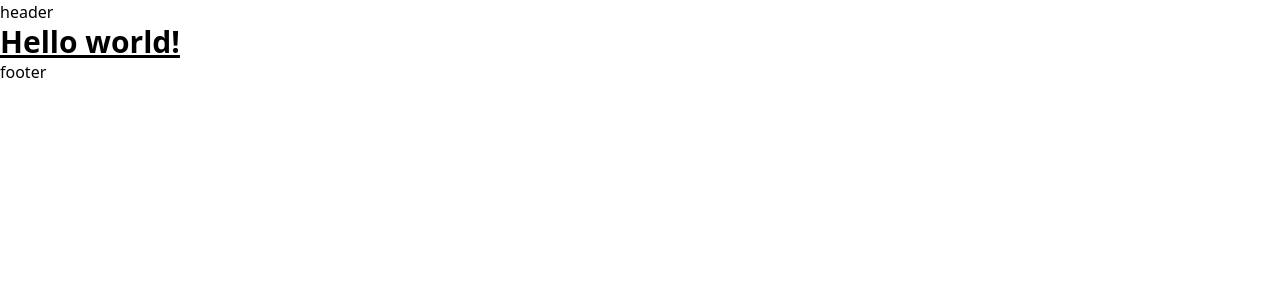
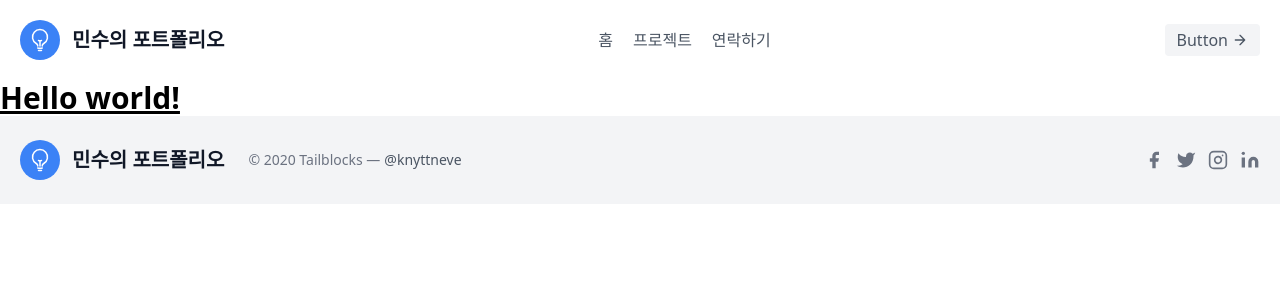
Before and after one commit to minsoo0112/next-portfolio, a Next.js app: page / in a window 1280 px wide. Shown: the top 300 px of the page. Built offline with nearby package versions, Linux system fonts and the light colour scheme.

Commit message:
feat: 헤더, 푸터 테일윈드 적용

```diff
--- a/pages/components/footer.js
+++ b/pages/components/footer.js
@@ -1,7 +1,93 @@
 export default function Footer() {
   return (
-    <>
-      <h1>footer</h1>
-    </>
+    <div className="bg-gray-100">
+      <div className="container px-5 py-6 mx-auto flex items-center sm:flex-row flex-col">
+        <a className="flex title-font font-medium items-center md:justify-start justify-center text-gray-900">
+          <svg
+            xmlns="http://www.w3.org/2000/svg"
+            fill="none"
+            viewBox="0 0 24 24"
+            stroke-width="1.5"
+            stroke="currentColor"
+            className="w-10 h-10 text-white p-2 bg-blue-500 rounded-full"
+          >
+            <path
+              stroke-linecap="round"
+              stroke-linejoin="round"
+              d="M12 18v-5.25m0 0a6.01 6.01 0 001.5-.189m-1.5.189a6.01 6.01 0 01-1.5-.189m3.75 7.478a12.06 12.06 0 01-4.5 0m3.75 2.383a14.406 14.406 0 01-3 0M14.25 18v-.192c0-.983.658-1.823 1.508-2.316a7.5 7.5 0 10-7.517 0c.85.493 1.509 1.333 1.509 2.316V18"
+            />
+          </svg>
+          <span className="ml-3 text-xl font-bold">민수의 포트폴리오</span>
+        </a>
+        <p className="text-sm text-gray-500 sm:ml-6 sm:mt-0 mt-4">
+          © 2020 Tailblocks —
+          <a
+            href="https://twitter.com/knyttneve"
+            rel="noopener noreferrer"
+            className="text-gray-600 ml-1"
+            target="_blank"
+          >
+            @knyttneve
+          </a>
+        </p>
+        <span className="inline-flex sm:ml-auto sm:mt-0 mt-4 justify-center sm:justify-start">
+          <a className="text-gray-500">
+            <svg
+              fill="currentColor"
+              stroke-linecap="round"
+              stroke-linejoin="round"
+              stroke-width="2"
+              className="w-5 h-5"
+              viewBox="0 0 24 24"
+            >
+              <path d="M18 2h-3a5 5 0 00-5 5v3H7v4h3v8h4v-8h3l1-4h-4V7a1 1 0 011-1h3z"></path>
+            </svg>
+          </a>
+          <a className="ml-3 text-gray-500">
+            <svg
+              fill="currentColor"
+              stroke-linecap="round"
+              stroke-linejoin="round"
+              stroke-width="2"
+              className="w-5 h-5"
+              viewBox="0 0 24 24"
+            >
+              <path d="M23 3a10.9 10.9 0 01-3.14 1.53 4.48 4.48 0 00-7.86 3v1A10.66 10.66 0 013 4s-4 9 5 13a11.64 11.64 0 01-7 2c9 5 20 0 20-11.5a4.5 4.5 0 00-.08-.83A7.72 7.72 0 0023 3z"></path>
+            </svg>
+          </a>
+          <a className="ml-3 text-gray-500">
+            <svg
+              fill="none"
+              stroke="currentColor"
+              stroke-linecap="round"
+              stroke-linejoin="round"
+              stroke-width="2"
+              className="w-5 h-5"
+              viewBox="0 0 24 24"
+            >
+              <rect width="20" height="20" x="2" y="2" rx="5" ry="5"></rect>
+              <path d="M16 11.37A4 4 0 1112.63 8 4 4 0 0116 11.37zm1.5-4.87h.01"></path>
+            </svg>
+          </a>
+          <a className="ml-3 text-gray-500">
+            <svg
+              fill="currentColor"
+              stroke="currentColor"
+              stroke-linecap="round"
+              stroke-linejoin="round"
+              stroke-width="0"
+              className="w-5 h-5"
+              viewBox="0 0 24 24"
+            >
+              <path
+                stroke="none"
+                d="M16 8a6 6 0 016 6v7h-4v-7a2 2 0 00-2-2 2 2 0 00-2 2v7h-4v-7a6 6 0 016-6zM2 9h4v12H2z"
+              ></path>
+              <circle cx="4" cy="4" r="2" stroke="none"></circle>
+            </svg>
+          </a>
+        </span>
+      </div>
+    </div>
   );
 }
--- a/pages/components/header.js
+++ b/pages/components/header.js
@@ -1,7 +1,45 @@
 export default function Header() {
   return (
-    <>
-      <h1>header</h1>
-    </>
+    <header className="text-gray-600 body-font">
+      <div className="container mx-auto flex flex-wrap p-5 flex-col md:flex-row items-center">
+        <a className="flex title-font font-medium items-center text-gray-900 mb-4 md:mb-0">
+          <svg
+            xmlns="http://www.w3.org/2000/svg"
+            fill="none"
+            viewBox="0 0 24 24"
+            stroke-width="1.5"
+            stroke="currentColor"
+            className="w-10 h-10 text-white p-2 bg-blue-500 rounded-full"
+          >
+            <path
+              stroke-linecap="round"
+              stroke-linejoin="round"
+              d="M12 18v-5.25m0 0a6.01 6.01 0 001.5-.189m-1.5.189a6.01 6.01 0 01-1.5-.189m3.75 7.478a12.06 12.06 0 01-4.5 0m3.75 2.383a14.406 14.406 0 01-3 0M14.25 18v-.192c0-.983.658-1.823 1.508-2.316a7.5 7.5 0 10-7.517 0c.85.493 1.509 1.333 1.509 2.316V18"
+            />
+          </svg>
+
+          <span className="ml-3 text-xl font-bold">민수의 포트폴리오</span>
+        </a>
+        <nav className="md:ml-auto md:mr-auto flex flex-wrap items-center text-base justify-center">
+          <button className="mr-5 hover:text-gray-900">홈</button>
+          <button className="mr-5 hover:text-gray-900">프로젝트</button>
+          <button className="mr-5 hover:text-gray-900">연락하기</button>
+        </nav>
+        <button className="inline-flex items-center bg-gray-100 border-0 py-1 px-3 focus:outline-none hover:bg-gray-200 rounded text-base mt-4 md:mt-0">
+          Button
+          <svg
+            fill="none"
+            stroke="currentColor"
+            stroke-linecap="round"
+            stroke-linejoin="round"
+            stroke-width="2"
+            className="w-4 h-4 ml-1"
+            viewBox="0 0 24 24"
+          >
+            <path d="M5 12h14M12 5l7 7-7 7"></path>
+          </svg>
+        </button>
+      </div>
+    </header>
   );
 }
```
